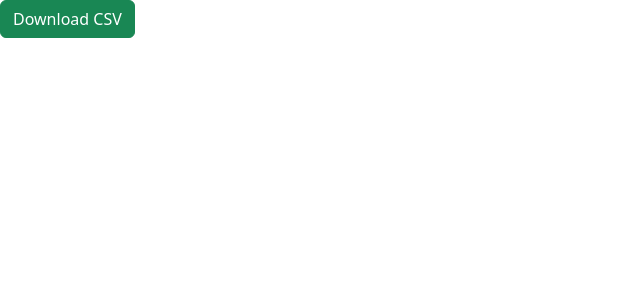
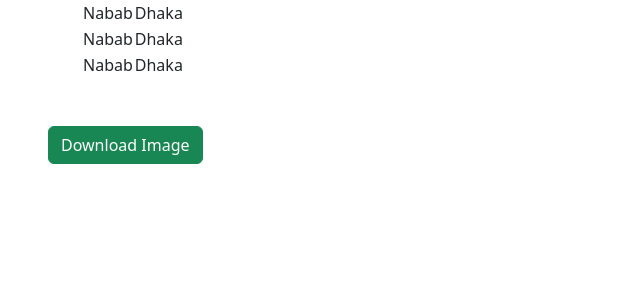
Before and after one commit to Nabab-Sharif/React-Practices, a React (Create React App) app: page / in a window 1280 px wide. Shown: the top 300 px of the page, without its empty margins (0-640 px from the left). Built offline with nearby package versions, Linux system fonts and the light colour scheme.

Commit message:
react html to image

```diff
--- a/package.json
+++ b/package.json
@@ -6,6 +6,7 @@
     "axios": "^1.2.0",
     "bootstrap": "^5.2.3",
     "export-from-json": "^1.7.0",
+    "html-to-image": "^1.10.9",
     "react": "^18.2.0",
     "react-bootstrap": "^2.6.0",
     "react-dom": "^18.2.0",
--- /dev/null
+++ b/src/App6.js
@@ -0,0 +1,65 @@
+import React from 'react';
+import * as htmlToImage from 'html-to-image';
+import { toPng, toJpeg, toBlob, toPixelData, toSvg } from 'html-to-image';
+
+
+const App = () => {
+
+
+  const DownloadImg = () => {
+
+    let node = document.getElementById('tableList');
+
+    htmlToImage.toPng(node)
+      .then((dataURL) => {
+        let img = new Image();
+        img.src = dataURL;
+        document.body.appendChild(img);
+
+      })
+
+      .catch((err) => {
+        console.log(err);
+      })
+
+
+  }
+
+
+
+
+
+
+  return (
+    <div>
+      <div id='tableList' className='container'>
+        <div className='row'>
+          <div className='col-12'>
+            <table>
+              <tr>
+                <td>Nabab</td>
+                <td>Dhaka</td>
+              </tr>
+
+              <tr>
+                <td>Nabab</td>
+                <td>Dhaka</td>
+              </tr>
+              <tr>
+                <td>Nabab</td>
+                <td>Dhaka</td>
+              </tr>
+
+            </table>
+          </div>
+        </div>
+      </div>
+
+      <button onClick={DownloadImg} className='btn btn-success m-5'>Download Image</button>
+    </div>
+  )
+
+
+}
+
+export default App;
--- a/src/index.js
+++ b/src/index.js
@@ -1,6 +1,6 @@
 import React from 'react';
 import ReactDOM from 'react-dom/client';
-import App from './App5';
+import App from './App6';
 import './assets/CSS/bootstrap.min.css'
 
 const root = ReactDOM.createRoot(document.getElementById('root'));
```
Also changed, not shown: 1 other file (tests, documents, lock files or other folders).
